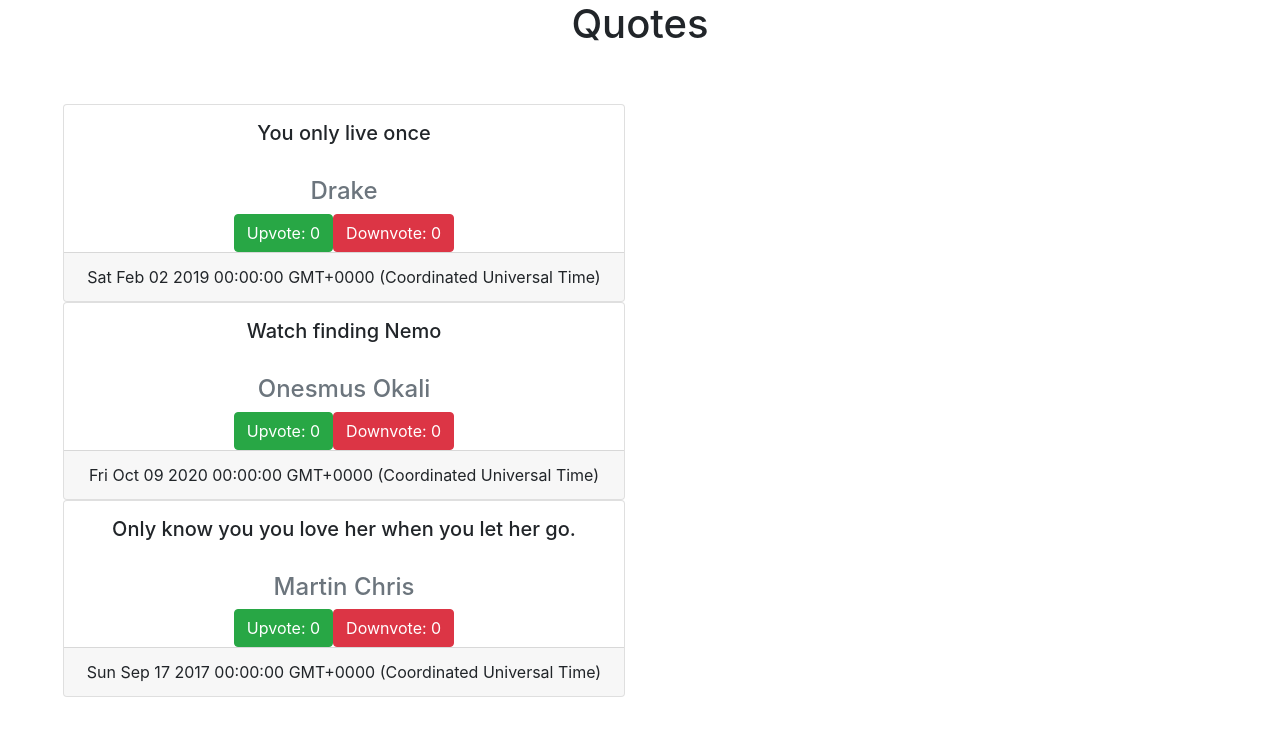
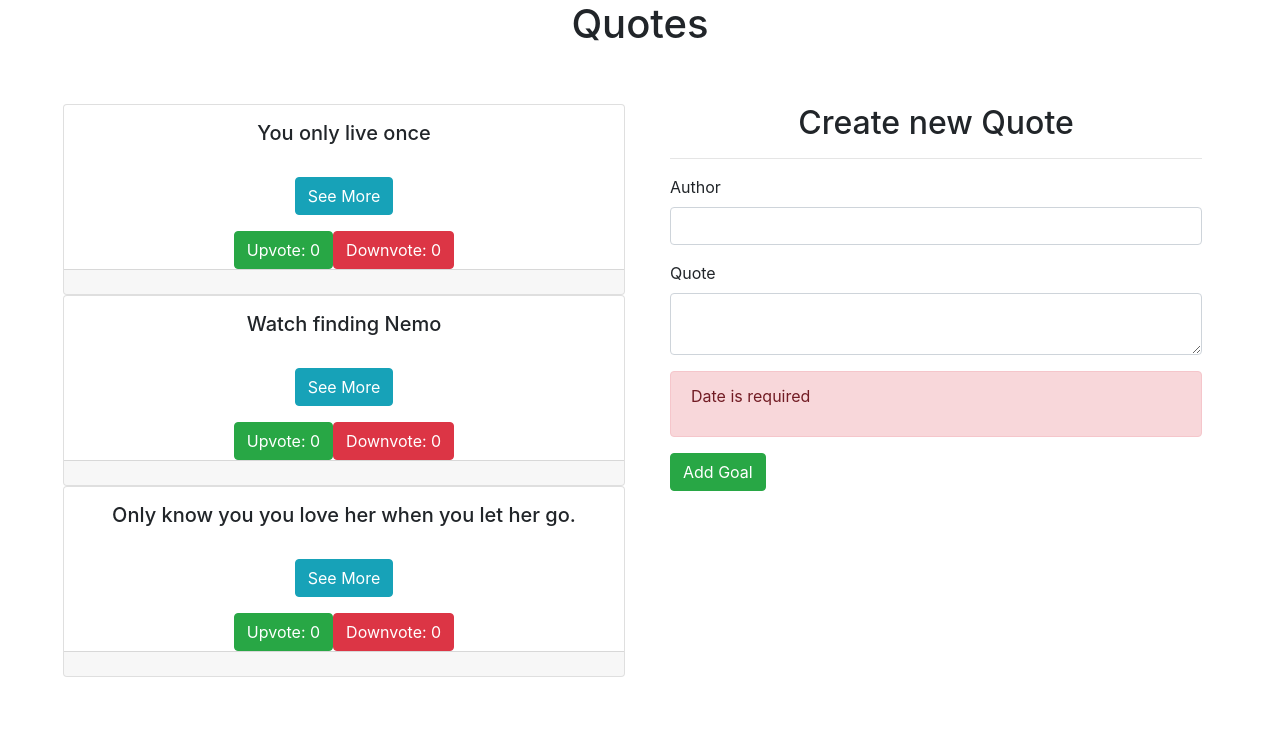
Before and after one commit to Ashisoma/Quote, an Angular app: page / in a window 1280 px wide. Shown: the top 736 px of the page. Built offline with nearby package versions, Linux system fonts and the light colour scheme.

Commit message:
add form and toggle button

```diff
--- a/src/app/app.module.ts
+++ b/src/app/app.module.ts
@@ -6,6 +6,7 @@ import { AppComponent } from './app.component';
 import { QuotesComponent } from './quotes/quotes.component';
 import { HighlightDirective } from './highlight.directive';
 import { QuoteFormComponent } from './quote-form/quote-form.component';
+import { QuoteDetailComponent } from './quote-detail/quote-detail.component';
 
 
 @NgModule({
@@ -13,7 +14,8 @@ import { QuoteFormComponent } from './quote-form/quote-form.component';
     AppComponent,
     QuotesComponent,
     HighlightDirective,
-    QuoteFormComponent
+    QuoteFormComponent,
+    QuoteDetailComponent
   ],
   imports: [
     BrowserModule,
--- /dev/null
+++ b/src/app/quote-detail/quote-detail.component.html
@@ -0,0 +1,3 @@
+<p>{{quote.author}}</p>
+
+<button (click)= 'quoteDelete(true)' class="btn btn-outline-danger">Delete Quote</button>
--- /dev/null
+++ b/src/app/quote-detail/quote-detail.component.ts
@@ -0,0 +1,27 @@
+import { Component, OnInit, Input, EventEmitter, Output} from '@angular/core';
+import { Quote } from '../quote'
+@Component({
+  selector: 'app-quote-detail',
+  templateUrl: './quote-detail.component.html',
+  styleUrls: ['./quote-detail.component.css']
+})
+export class QuoteDetailComponent implements OnInit {
+
+  @Input() quote: Quote
+  @Output() isComplete = new EventEmitter<boolean>();
+
+  quoteComplete(complete:boolean){
+    this.isComplete.emit(complete)
+  }
+
+  quoteDelete(complete:boolean){
+    this.isComplete.emit(complete)
+  }
+
+
+  constructor() { }
+
+  ngOnInit(): void {
+  }
+
+}
--- a/src/app/quote.ts
+++ b/src/app/quote.ts
@@ -1,16 +1,17 @@
 export class Quote {
 
   date: Date;
-  author: string;
-  upvote: number;
-  downvote: number;
+   author: string;
+   upvote: number;
+   downvote: number;
 
-
-  constructor(public id: number,public name: string,author:string, date: Date){
-  this.upvote = 0;
-  this.id = 0;
-  this.downvote = 0;
-  this.date = date;
+  showDetails: boolean;
+  constructor(public id: number,public name: string,author:string, completeDate: Date){
+   this.upvote = 0;
+  //  this.id = 0;
+   this.downvote = 0;
+   this.date = completeDate;
   this.author= author;
+  this.showDetails= false;
   }
 }
--- a/src/app/quotes/quotes.component.html
+++ b/src/app/quotes/quotes.component.html
@@ -6,8 +6,8 @@
       <div *ngFor='let quote of quote;let i=index' class="card text-center">
         <div class="cardheader text-center pt-3">
           <h5> {{quote.name}}</h5><br>
-          <h4 class="text-muted">{{quote.author}}</h4>
-        </div>
+
+          <p (click)='toggleDetails(i)' class="btn btn-info">See More</p>
           <div>
             <span (click)="increment(i)" class="btn btn-success"> Upvote: {{quote.upvote}} </span>
             <span>
@@ -15,28 +15,13 @@
             </span>
           </div>
           <div class="card-footer">
-          {{quote.date}}
+            {{quote.completeDate | date | uppercase}}
           </div>
         </div>
       </div>
-
+    </div>
     <div class="col-md-6">
-
+    <app-quote-form ></app-quote-form>
     </div>
   </div>
 </div>
-<!-- <div class="card text-center" *ngFor='let quote of quote;let i=index'>
-  <div class="card-header">
-    {{quote.date}}
-  </div>
-  <div class="card-body">
-    <h5 class="card-title">Special title treatment</h5>
-    <p class="card-text">{{quote.name}}</p>
-    <div class="class">
-    <button (click)="increment(i)" class="btn btn-success col"> Upvote: {{quote.upvote}} </button>
-    <button (click)="decrement(i)" class="btn btn-danger col"> Downvote: {{quote.downvote}} </button>
-  </div>
-  <div class="card-footer text-muted">
-     {{quote.date}}
-  </div>
-</div> -->
--- a/src/app/quotes/quotes.component.ts
+++ b/src/app/quotes/quotes.component.ts
@@ -15,7 +15,6 @@ export class QuotesComponent implements OnInit
     new Quote(3,'Only know you you love her when you let her go.','Martin Chris', new Date(2017,8,17) )
 
   ];
-  constructor() { }
   counted(index){}
   //counter = 0;
   increment(index) {
@@ -25,6 +24,33 @@ export class QuotesComponent implements OnInit
   decrement(index) {
     this.quote[index].downvote++;
   }
+  deleteQuote(isComplete, index){
+    if (isComplete) {
+      let toDelete = confirm(`Are you sure you want to delete ${this.quote[index].name}?`)
+
+      if (toDelete){
+        this.quote.splice(index,1)
+      }
+    }
+  }
+  constructor() { }
+
+  toggleDetails(index){
+    this.quote[index].showDetails = !this.quote[index].showDetails;
+  }
+
+  completeQuote(isComplete, index){
+    if (isComplete) {
+      this.quote.splice(index,1);
+    }
+  }
+  addNewQuote(quote){
+   let goalLength = this.quote.length;
+   quote.id = goalLength +1;
+   quote.completeDate = new Date(quote.completeDate)
+   this.quote.push(quote)
+
+  }
 
   ngOnInit() {
   }
```
Also changed, not shown: src/app/quote-detail/quote-detail.component.css (added), 1 other file (tests, documents, lock files or other folders). Lines whose indentation alone changed are shown as unchanged.
